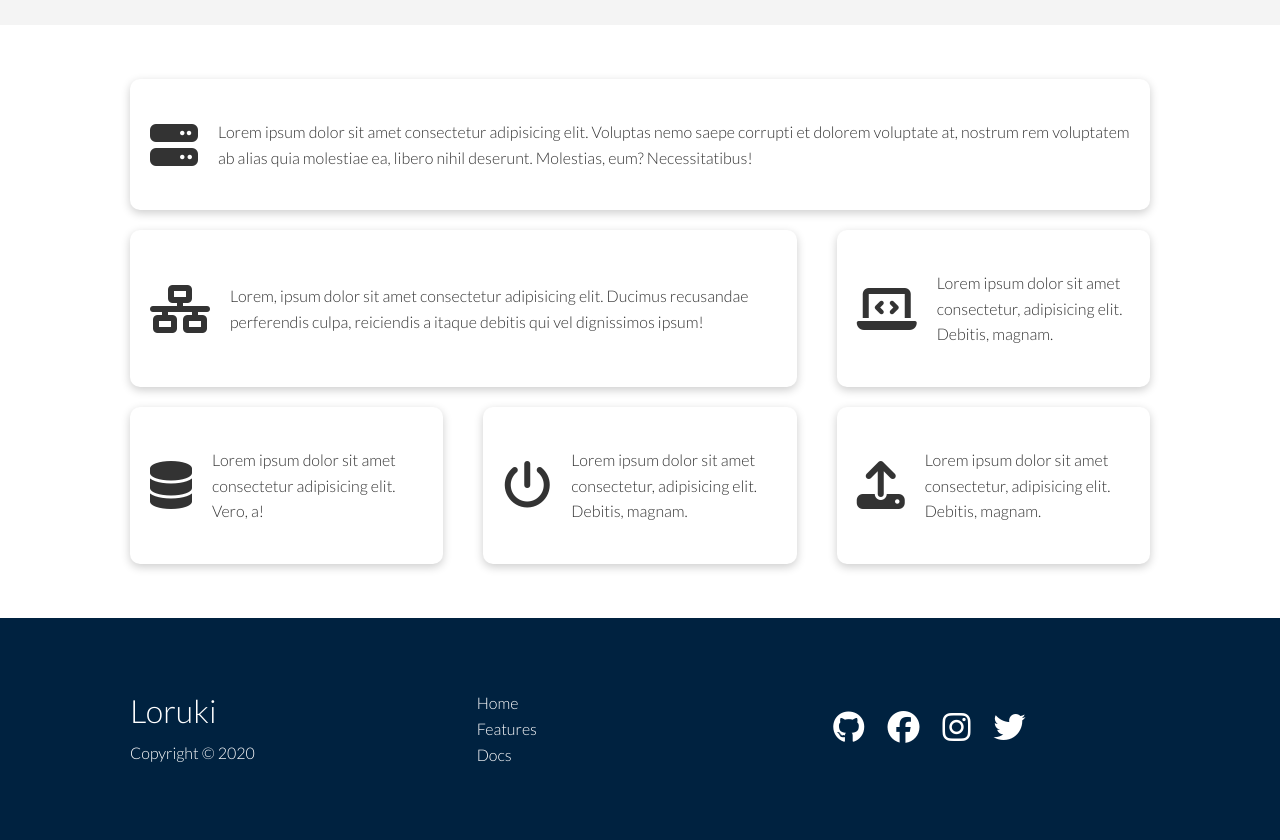
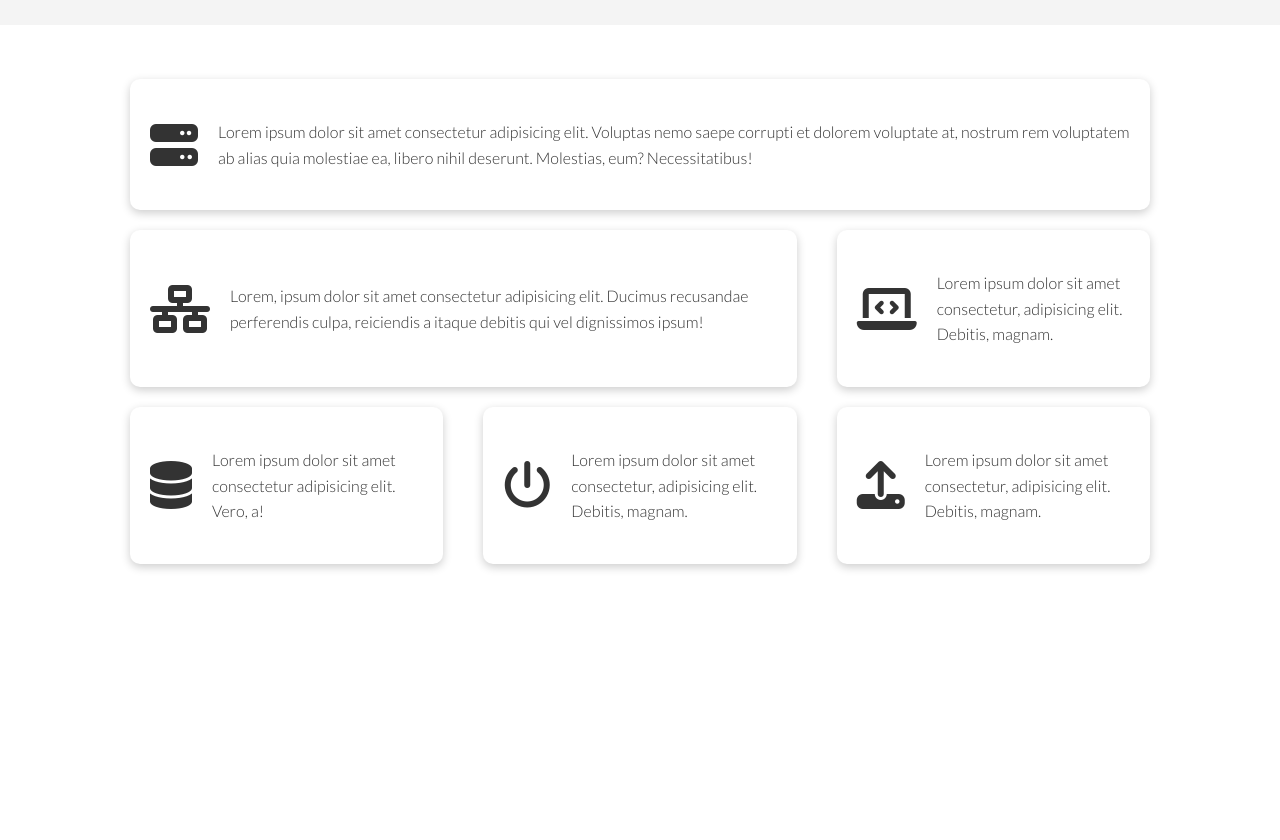
Before and after one commit to BF-FrontEnd-class-2024/group2-loruki-rebuild, a website: page features.html in a window 1280 px wide. Shown: the part 673-1513 px from the top of the page. After the commit the page ends 1291 px from the top, so only its background shows below. Drawn offline with Linux system fonts and the light colour scheme.

```diff
--- a/features.html
+++ b/features.html
@@ -106,28 +106,5 @@
         </div>
       </div>
     </section>
-
-    <!-- Footer -->
-    <footer class="footer bg-dark py-5">
-      <div class="container grid grid-3">
-        <div>
-          <h1>Loruki</h1>
-          <p>Copyright &copy; 2020</p>
-        </div>
-        <nav>
-          <ul>
-            <li><a href="index.html">Home</a></li>
-            <li><a href="features.html">Features</a></li>
-            <li><a href="docs.html">Docs</a></li>
-          </ul>
-        </nav>
-        <div class="social">
-          <a href="#"><i class="fab fa-github fa-2x"></i></a>
-          <a href="#"><i class="fab fa-facebook fa-2x"></i></a>
-          <a href="#"><i class="fab fa-instagram fa-2x"></i></a>
-          <a href="#"><i class="fab fa-twitter fa-2x"></i></a>
-        </div>
-      </div>
-    </footer>
   </body>
 </html>
```
